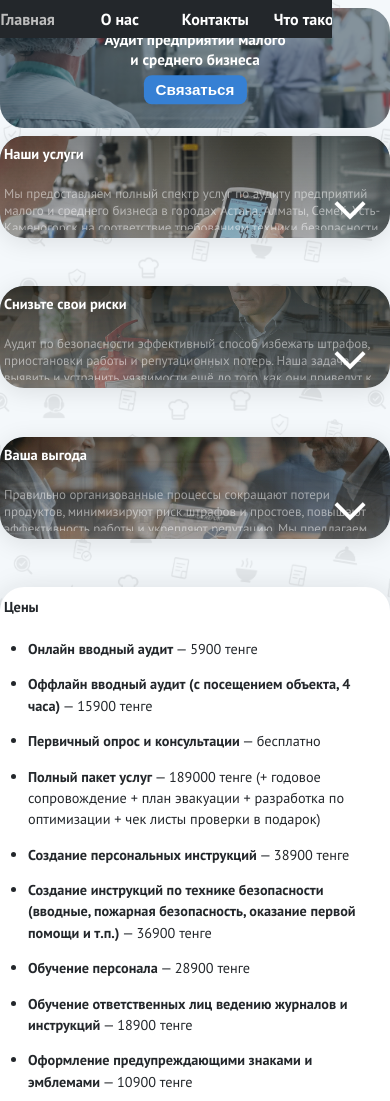
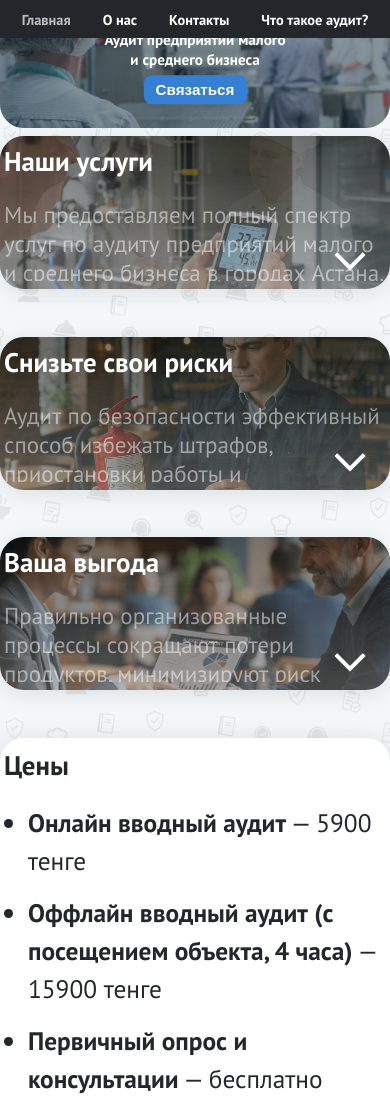
Before and after one commit to oplem/testaudit, a plain HTML site: page index.html in a window 390 px wide. Shown: the top 1101 px of the page. Drawn offline with Linux system fonts and the light colour scheme.

Commit message:
Update style.css

```diff
--- a/style.css
+++ b/style.css
@@ -608,16 +608,16 @@ h3 { font-size: 2.2em; margin-bottom: 22px; }
   }
   /* Уменьшаем заголовки, увеличиваем обычный текст */
   h1, h2, h3 {
-    font-size: 1.00em !important;
+    font-size: 1.4em !important;
   }
   p, li, .banner-text, .chess-block, .big-white-block, .audit-block {
-    font-size: 0.90em !important;
+    font-size: 1.2em !important;
   }
   /* Верхняя панель и вкладки */
   .main-header {
     height: 38px !important;
-    min-width: 85vw !important;
-    max-width: 85vw !important;
+    min-width: 100vw !important;
+    max-width: 100vw !important;
     padding: 0 !important;
     box-sizing: border-box !important;
     display: flex !important;
@@ -638,9 +638,9 @@ h3 { font-size: 2.2em; margin-bottom: 22px; }
   .nav::-webkit-scrollbar { display: none; }
   .tab-btn {
     padding: 4px 10px !important;
-    font-size: 1em !important;
-    min-width: 60px !important;
-    max-width: 30vw !important;
+    font-size: 0.9em !important;
+    min-width: 30px !important;
+    max-width: 50vw !important;
     white-space: nowrap !important;
     margin: 0 2px !important;
     border-radius: 6px !important;
@@ -659,17 +659,14 @@ h3 { font-size: 2.2em; margin-bottom: 22px; }
   }
   .big-white-block, .big-white-block.prices, .audit-block {
     padding: 10px 4px !important;
-    min-height: 90px !important;
+    min-height: 100px !important;
+    min-height: 120px !important;
   }
   .banner-text {
     font-size: 1.00em !important;
   }
   .side-panel {
     display: none !important;
-  }
-  .big-white-block, .big-white-block.prices, .audit-block {
-    padding: 10px 4px !important;
-    min-height: 60px !important;
   }
   .banner {
     height: 120px !important;
```
